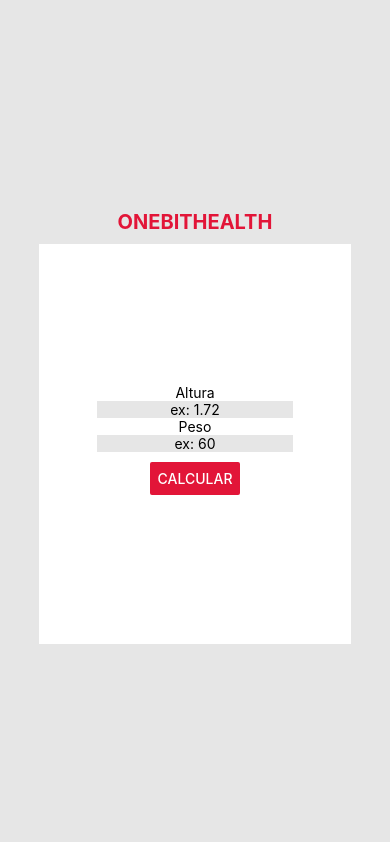
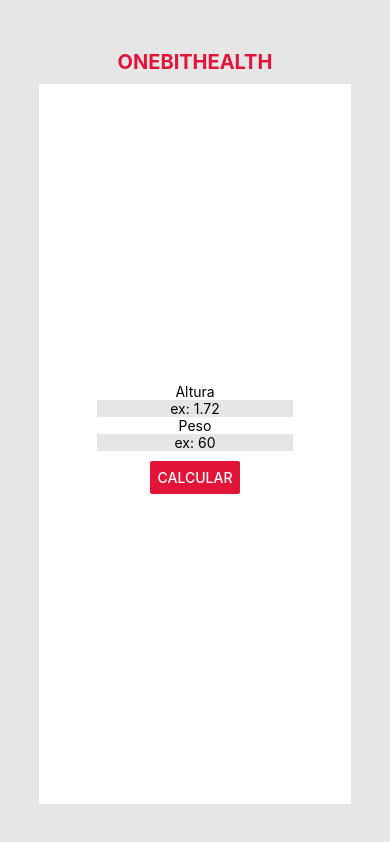
Before and after one commit to vinicius-grandi/react-native, a React Native app: screen / in a window 390 px wide. Built offline with nearby package versions, Linux system fonts and the light colour scheme.

Commit message:
finishing my first app

```diff
--- a/package.json
+++ b/package.json
@@ -1,7 +1,7 @@
 {
   "name": "my-app",
   "version": "1.0.0",
-  "main": "node_modules/expo/AppEntry.js",
+  "main": "src/App.tsx",
   "scripts": {
     "start": "expo start",
     "android": "expo start --android",
--- a/App.tsx
+++ b/src/App.tsx
@@ -4,13 +4,14 @@
   Text,
   View,
 } from 'react-native';
-import Main from './src/components/Main';
-import { styles as imStyles } from './src/components/Form';
+import { registerRootComponent } from 'expo';
+import Main from './components/Main';
+import { styles as imStyles } from './components/Form';
 
 export const styles = StyleSheet.create({
   container: {
-    flex: 0.5,
     fontSize: '50px',
+    flex: 0.9,
     backgroundColor: '#fff',
     alignItems: 'center',
     justifyContent: 'center',
@@ -19,8 +20,8 @@
     height: '100%',
   },
   main: {
+    flex: 1,
     backgroundColor: '#e6e6e6',
-    flex: 1,
     alignItems: 'center',
     justifyContent: 'center',
   },
@@ -36,3 +37,5 @@
     </View>
   );
 }
+
+registerRootComponent(App);
--- a/src/components/NumberPad/index.tsx
+++ b/src/components/NumberPad/index.tsx
@@ -20,7 +20,7 @@
     <TextInput
       keyboardType="number-pad"
       style={styles.textbox}
-      onChangeText={(t) => handler(Number(t))}
+      onChangeText={(t) => handler(Number(t.replace(',', '.')))}
       placeholder={placeholder}
     />
   );
```
